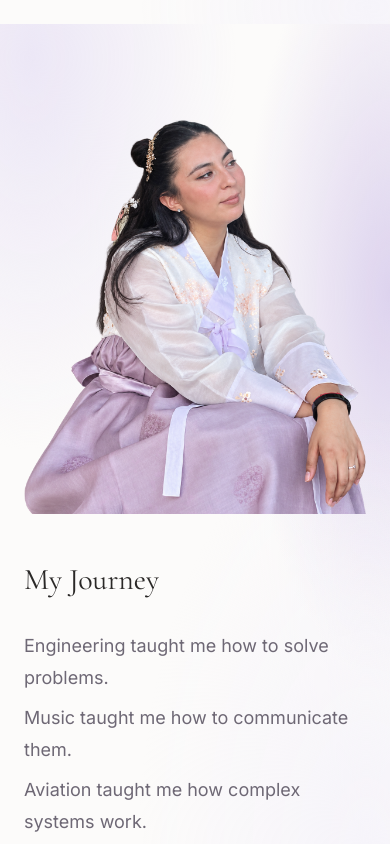
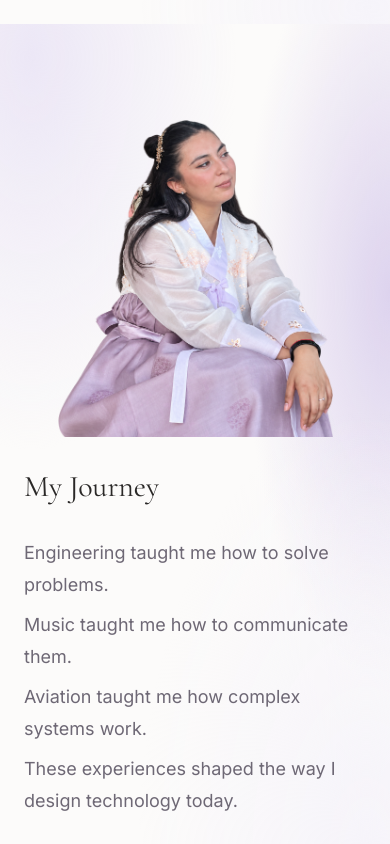
Before and after one commit to maygr09/mayra-gomez, a Next.js app: page / in a window 390 px wide. Shown: the part 820-1664 px from the top of the page. Built offline with nearby package versions, Linux system fonts and the light colour scheme.

Commit message:
Shrink journey photo and top-align with text. Use fixed width on journey image to avoid grid sizing loop

```diff
--- a/components/home/JourneyPreview.tsx
+++ b/components/home/JourneyPreview.tsx
@@ -10,13 +10,13 @@ export default function JourneyPreview() {
       className="py-24 md:py-32"
     >
       <Container>
-        <div className="grid grid-cols-1 items-center gap-12 md:grid-cols-2 md:gap-16">
-          <div className="relative mx-auto aspect-[1168/1346] w-full max-w-sm md:max-w-none">
+        <div className="grid grid-cols-1 items-start gap-y-8 md:grid-cols-[auto_1fr] md:gap-x-[2cm] md:gap-y-0">
+          <div className="relative mx-auto aspect-[1168/1346] w-[275px] md:mx-0 md:w-[325px]">
             <Image
               src="/images/my-journey.png"
               alt="Portrait of Mayra Gomez"
               fill
-              sizes="(min-width: 768px) 40vw, 80vw"
+              sizes="(min-width: 768px) 325px, 275px"
               className="object-contain"
               priority
             />
```
